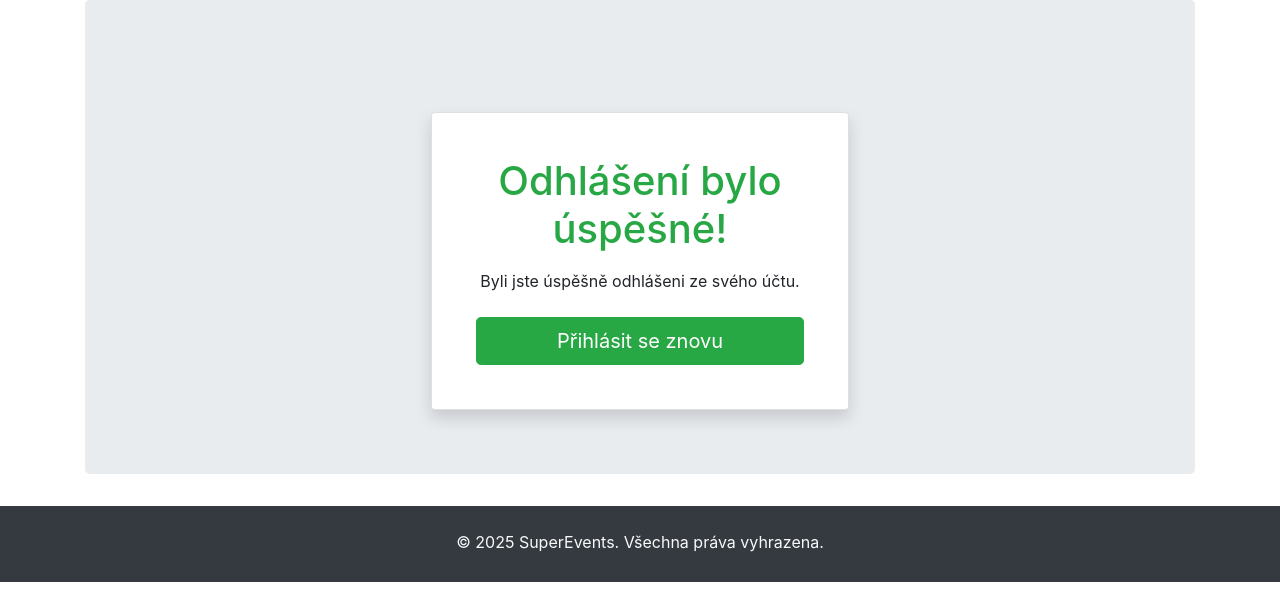
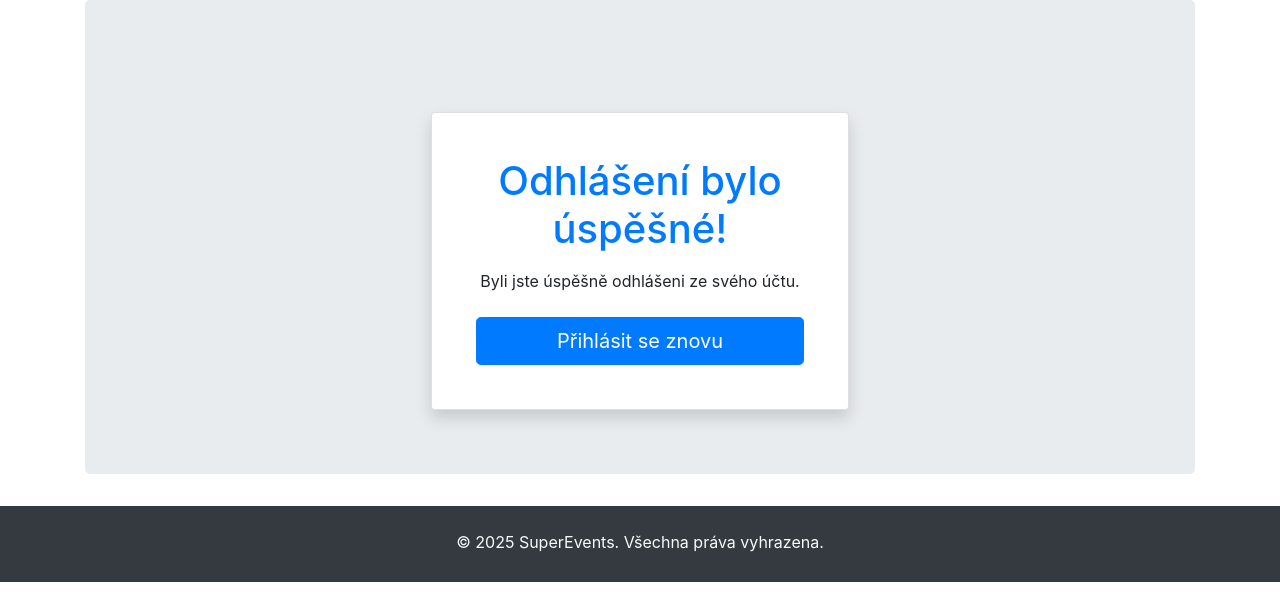
Before and after one commit to AFitzpatrik/petr_ondra_patrik_finalni_projekt, a Django app: page /accounts/logout_success/ in a window 1280 px wide. Shown: the part 56-661 px from the top of the page. Run offline with Django 5.2, Linux system fonts and the light colour scheme; parts of the project's set-up code (start-up, migrations or seed data) failed here and were passed over; some libraries are stand-ins or nearby versions.

Commit message:
ADD Search bar, api, dropdown manu 6.4 ADD Success registration page 6.5 ADD Success logout page 6.6 ADD Success login page

```diff
--- a/SuperEvents/settings.py
+++ b/SuperEvents/settings.py
@@ -139,7 +139,7 @@ MEDIA_ROOT = BASE_DIR / 'media'
 DEFAULT_AUTO_FIELD = 'django.db.models.BigAutoField'
 
 # Authentication settings
-LOGIN_REDIRECT_URL = '/'
+LOGIN_REDIRECT_URL = '/accounts/login_success/'
 LOGIN_URL = '/accounts/login/'
 
 LOGOUT_REDIRECT_URL = '/'
--- a/SuperEvents/urls.py
+++ b/SuperEvents/urls.py
@@ -21,7 +21,7 @@ from django.conf import settings
 from django.conf.urls.static import static
 from django.contrib.staticfiles.urls import staticfiles_urlpatterns
 
-from accounts.views import SignUpView, UserLogoutView, RegistrationSuccessView, LogoutSuccessView
+from accounts.views import SignUpView, UserLogoutView, RegistrationSuccessView, LogoutSuccessView, LoginSuccessView
 from viewer.views import home, EventsListView, EventDetailView, CitiesListView, LocationsListView
 
 urlpatterns = [
@@ -35,6 +35,7 @@ urlpatterns = [
     path('accounts/signup/', SignUpView.as_view(), name='signup'),
     path('accounts/registration_success/', RegistrationSuccessView.as_view(), name='registration_success'),
     path('accounts/login/', LoginView.as_view(template_name='login.html'), name='login'),
+    path('accounts/login_success/', LoginSuccessView.as_view(), name='login_success'),
     path('accounts/logout/', UserLogoutView.as_view(), name='logout'),
     path('accounts/logout_success/', LogoutSuccessView.as_view(), name='logout_success'),
 
--- a/accounts/views.py
+++ b/accounts/views.py
@@ -13,6 +13,9 @@ class UserLogoutView(View):
         return redirect('logout_success')
         #return redirect(request.META.get('HTTP_REFERER', '/'))  #zůstat na stejné stránce
 
+class LogoutSuccessView(TemplateView):
+    template_name = 'logout_success.html'
+
 
 class SignUpView(CreateView):
     template_name = 'registration.html'
@@ -26,5 +29,6 @@ class SignUpView(CreateView):
 class RegistrationSuccessView(TemplateView):
     template_name = 'registration_success.html'
 
-class LogoutSuccessView(TemplateView):
-    template_name = 'logout_success.html'
+
+class LoginSuccessView(TemplateView):
+    template_name = 'login_success.html'
--- a/viewer/templates/logout_success.html
+++ b/viewer/templates/logout_success.html
@@ -9,9 +9,9 @@ Odhlášení úspěšné | Super Events
     <div class="col-12 col-md-8 col-lg-5">
         <div class="card shadow rounded text-center p-4">
             <div class="card-body">
-                <h1 class="card-title text-success mb-3">Odhlášení bylo úspěšné!</h1>
+                <h1 class="card-title text-primary mb-3">Odhlášení bylo úspěšné!</h1>
                 <p class="card-text mb-4">Byli jste úspěšně odhlášeni ze svého účtu.</p>
-                <a href="{% url 'login' %}" class="btn btn-success btn-lg w-100">Přihlásit se znovu</a>
+                <a href="{% url 'login' %}" class="btn btn-primary btn-lg w-100">Přihlásit se znovu</a>
             </div>
         </div>
     </div>
--- a/viewer/templates/navbar.html
+++ b/viewer/templates/navbar.html
@@ -50,7 +50,7 @@
                     </div>
                 {% else %}
                     <a class="nav-item btn btn-success mx-1" href="{% url 'signup' %}">Registrace</a>
-                    <a class="nav-item btn btn-success mx-1" href="{% url 'login' %}?next={{ request.path }}">Přihlášení</a>
+                    <a class="nav-item btn btn-success mx-1" href="{% url 'login' %}">Přihlášení</a>
                 {% endif %}
             </div>
         </div>
--- a/viewer/templates/registration_success.html
+++ b/viewer/templates/registration_success.html
@@ -9,9 +9,9 @@ Registrace úspěšná | Super Events
     <div class="col-12 col-md-8 col-lg-5">
         <div class="card shadow rounded text-center p-4">
             <div class="card-body">
-                <h1 class="card-title text-success mb-3">Registrace byla úspěšná!</h1>
+                <h1 class="card-title text-primary mb-3">Registrace byla úspěšná!</h1>
                 <p class="card-text mb-4">Váš účet byl úspěšně vytvořen. Nyní se můžete přihlásit ke svému účtu.</p>
-                <a href="{% url 'login' %}" class="btn btn-success btn-lg w-100">Přihlásit se</a>
+                <a href="{% url 'login' %}" class="btn btn-primary btn-lg w-100">Přihlásit se</a>
             </div>
         </div>
     </div>
```
Also changed, not shown: viewer/templates/login_success.html (added, +19 -0 lines), readme.md.
